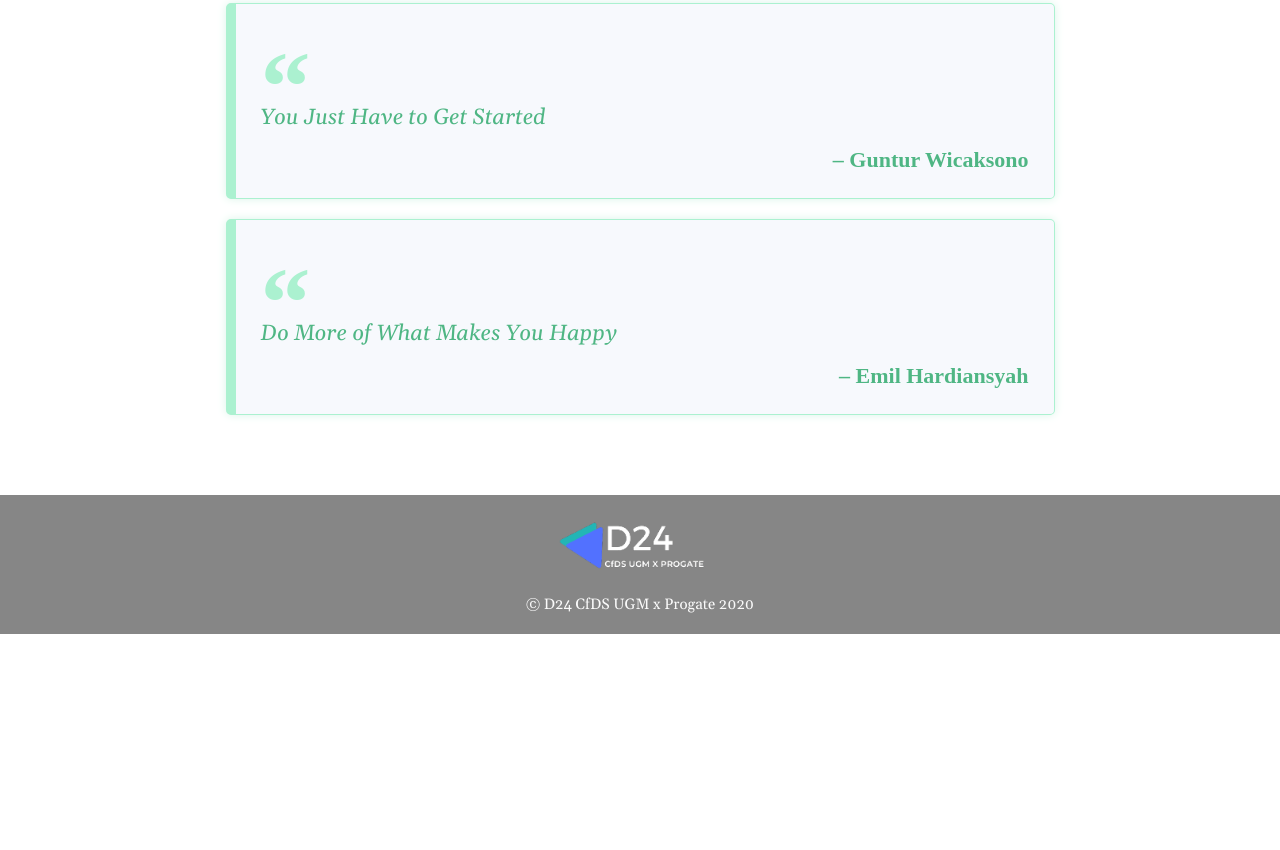
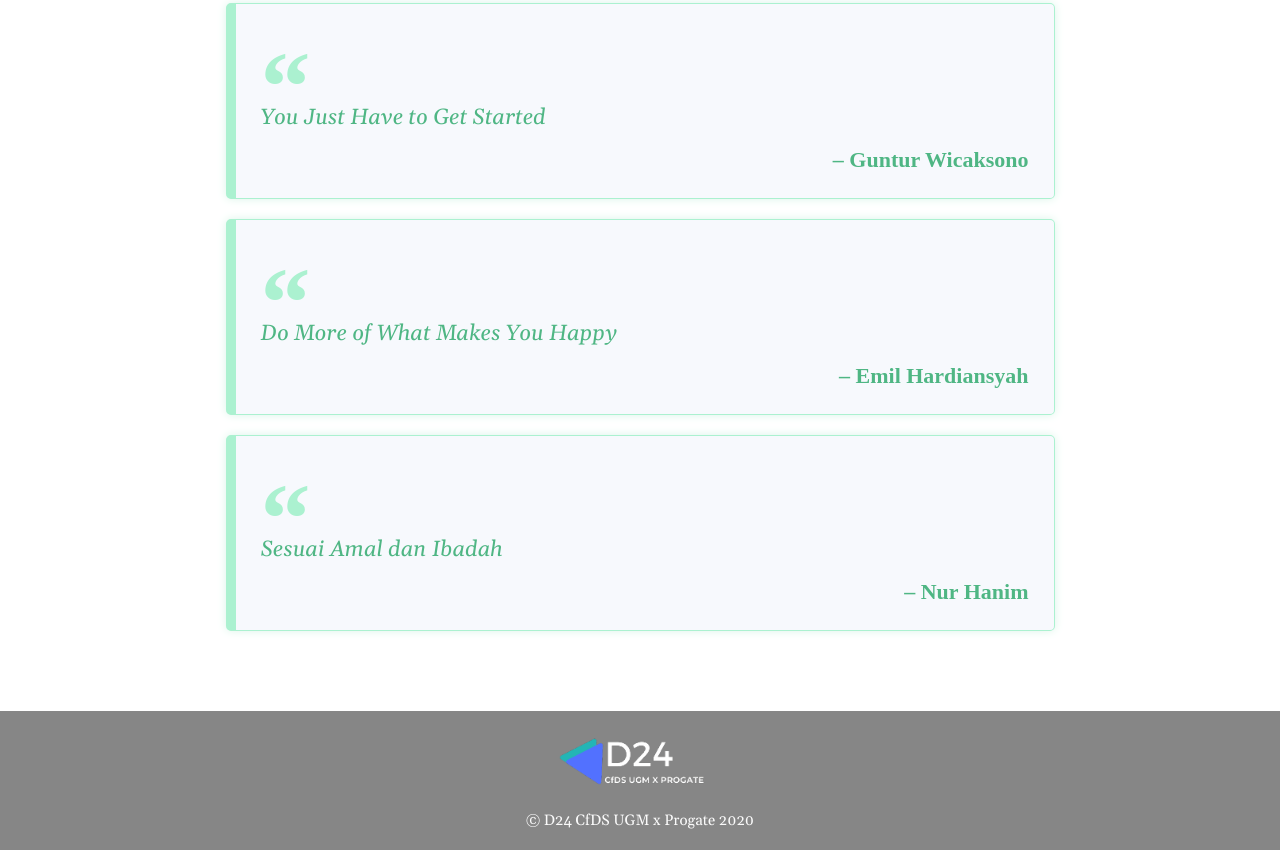
Before and after one commit to emilhrdnsy/progate.github.io, a plain HTML site: page index.html in a window 1280 px wide. Shown: the part 577-1427 px from the top of the page. Before the commit the page ends 1211 px from the top, so only its background shows below. Drawn offline with nearby package versions, Linux system fonts and the light colour scheme.

Commit message:
Update index.html

```diff
--- a/index.html
+++ b/index.html
@@ -18,6 +18,7 @@
 
    </div>
    <div class="blockquote_wrapping">
+      <div class="row1">
          <blockquote class="blockquote blockquote_border blockquote_quoted">
             <p class="blockquote_text">
                Hidup ini singkat, pelajari dan lakukanlah apa yang benar-benar diinginkan.
@@ -31,7 +32,9 @@
             </p>
             <p class="blockquote_credit">Ahmad Muammar Habibi</p>
          </blockquote>
+      </div>
 
+      <div class="row2">
          <blockquote class="blockquote blockquote_border blockquote_quoted">
             <p class="blockquote_text">
                You Just Have to Get Started
@@ -47,6 +50,18 @@
          </blockquote>
       </div>
 
+      <div class="row3">
+         <blockquote class="blockquote blockquote_border blockquote_quoted">
+            <p class="blockquote_text">
+               Sesuai Amal dan Ibadah
+            </p>
+         <p class="blockquote_credit">Nur Hanim</p>
+      </div>
+      </blockquote>
+
+
+   </div>
+
    <footer>
       <div class="footer-wrapping">
          <img src="cfds-removebg-preview.png" alt="">
```
Lines whose indentation alone changed are shown as unchanged.
